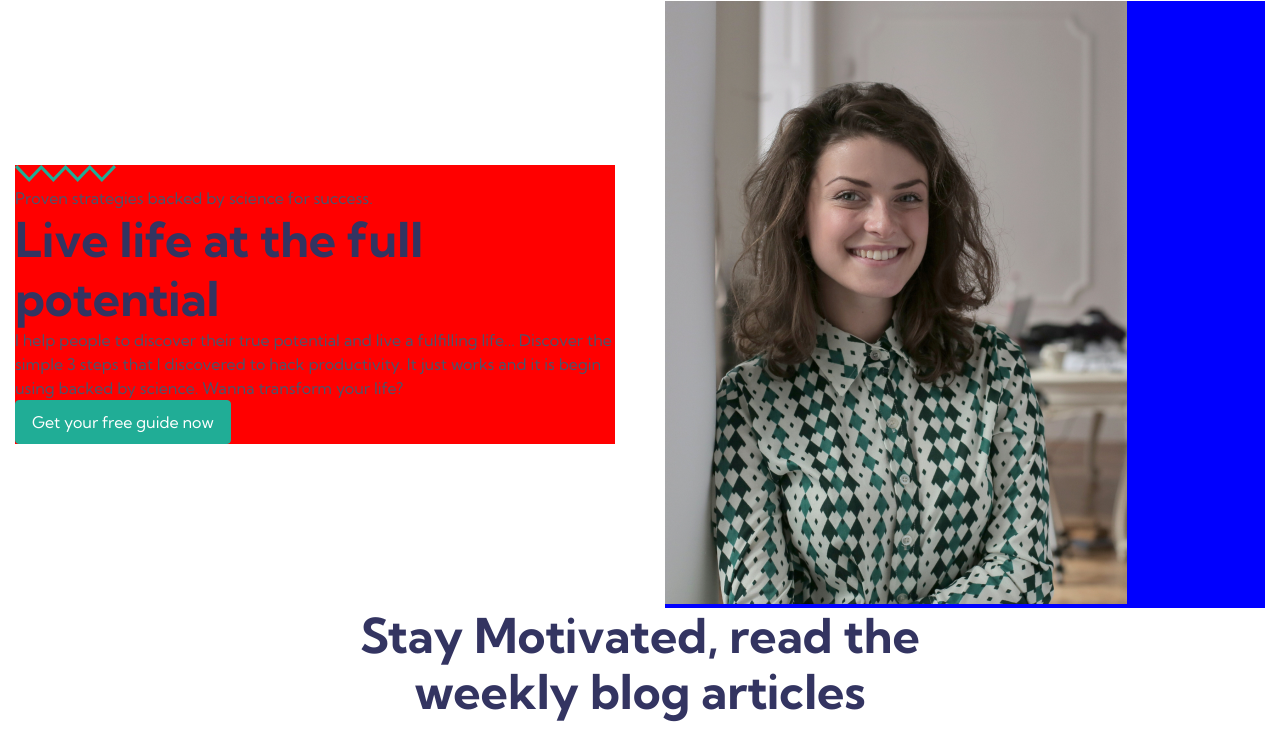
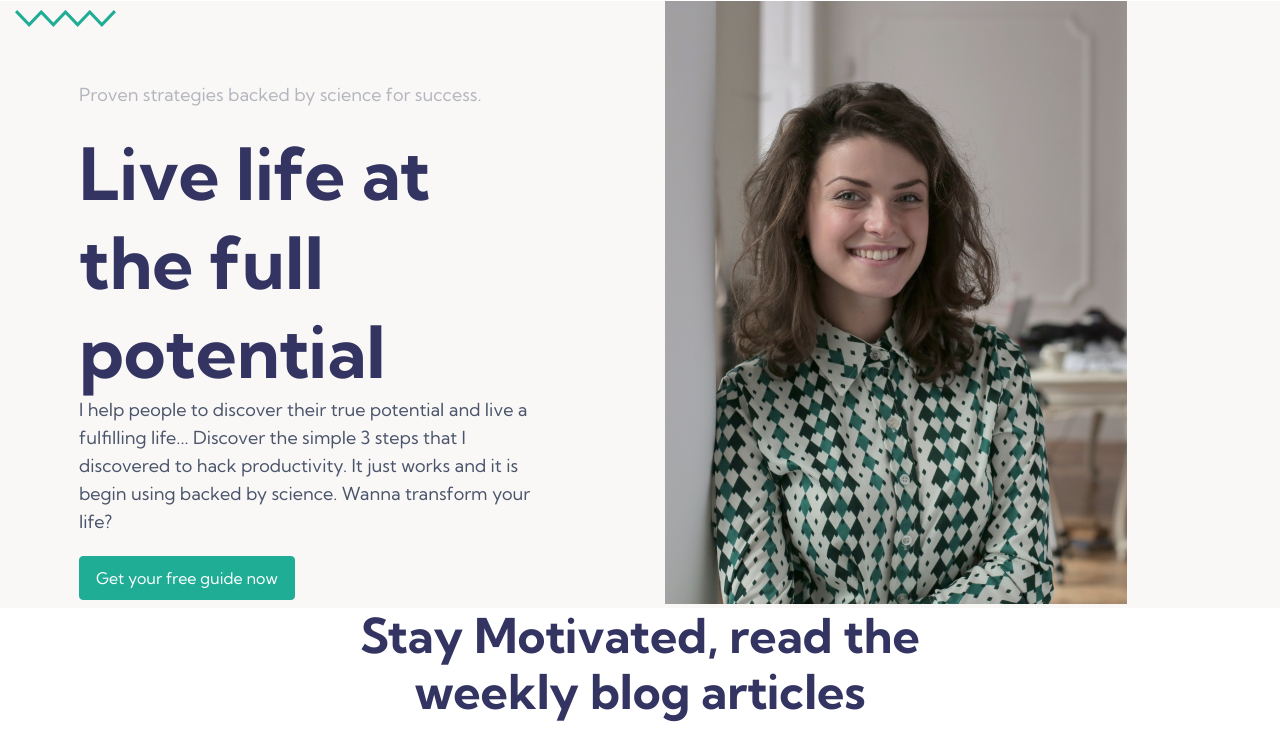
Before and after one commit to Musfiqua-haque/Happy-Coaching, a plain HTML site: page index.html in a window 1280 px wide. Shown: the part 51-800 px from the top of the page. Drawn offline with Linux system fonts and the light colour scheme.

```diff
--- a/index.html
+++ b/index.html
@@ -44,10 +44,12 @@
     <section class="hero_section container">
         <div class="hero_desc">
             <img class="Hero_vector" src="images/hero_icon.svg" alt="">
+            <div class="hero_desc_details">
             <p class="hero_title">Proven strategies backed by science for success.</p>
-            <h2>Live life at the full potential</h2>
+            <h1>Live life at the full potential</h1>
             <p>I help people to discover their true potential and live a fulfilling life... Discover the simple 3 steps that I discovered to hack productivity. It just works and it is begin using backed by science. Wanna transform your life?</p>
-            <button class="btn_primary">Get your free guide now</button>
+            <button class="btn_primary hero_btn">Get your free guide now</button>
+            </div>
         </div>
         <div class="hero_image">
             <img src="images/hero_image.png" alt="">
--- a/style.css
+++ b/style.css
@@ -107,19 +107,36 @@ li{
         justify-content: space-between;
         align-items: center;
         gap: 50px;
+        height: auto;
+        background-color: var(--gray);
     }
     .hero_desc{
         width: 50%;
-        background-color: red;
+    }
+    .hero_desc_details{
+        padding-left: 4rem;
+        padding-right: 4rem;
+    }
+    .hero_title{
+        opacity: 40%;
+        font-size: 16px;
+        padding-top: 50px;
+    }
+    .hero_desc h1{
+        font-size: 72px;
+    }
+    .hero_desc p{
+        font-size: 18px;
+        line-height: 28px;
+        padding-bottom: 20px;
     }
     .hero_image{
         width: 50%;
-        background-color: blue;
-
     }
 
 
-    /* hero start */
+
+    /* hero end */
 
 
     /* blog start */
```
